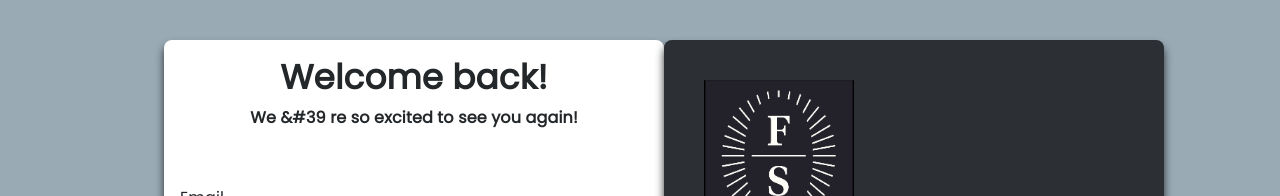
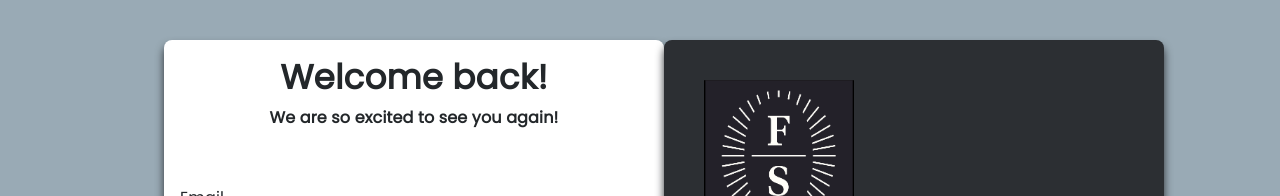
Before and after one commit to adeptcoder014/OFS-crm, a Next.js app: page /admin/login in a window 1280 px wide. Shown: the top 196 px of the page. Built offline with nearby package versions, Linux system fonts and the light colour scheme.

Commit message:
Enahnced UI

```diff
--- a/pages/admin/login.js
+++ b/pages/admin/login.js
@@ -93,7 +93,7 @@ export default function Login() {
                 Welcome back!
               </Typography>
               <Typography sx={[theme.darkText, { mt: 1, fontWeight: 600 }]}>
-                We &#39 re so excited to see you again!
+                We are so excited to see you again!
               </Typography>
             </Box>
             {/* ================================================== */}
```
